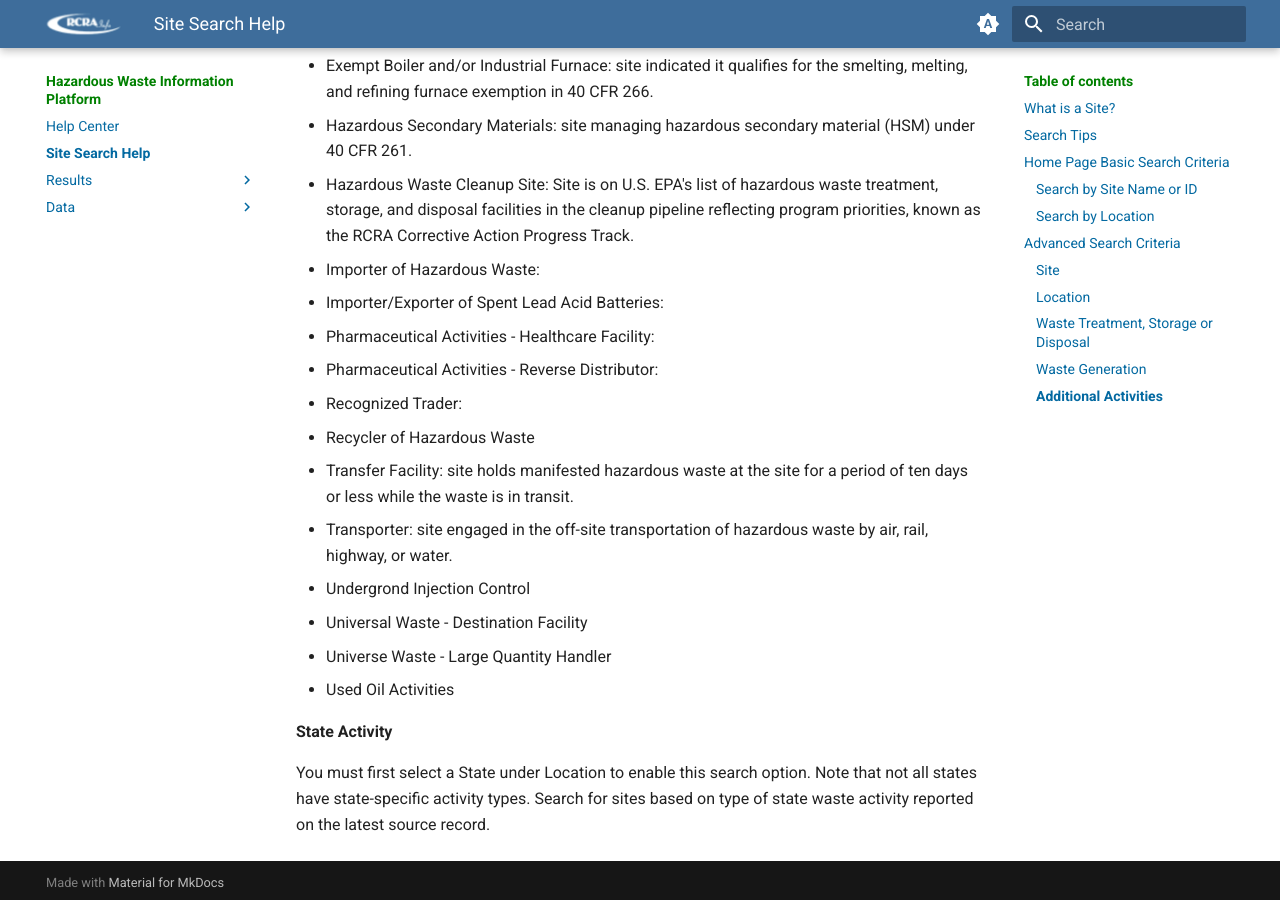
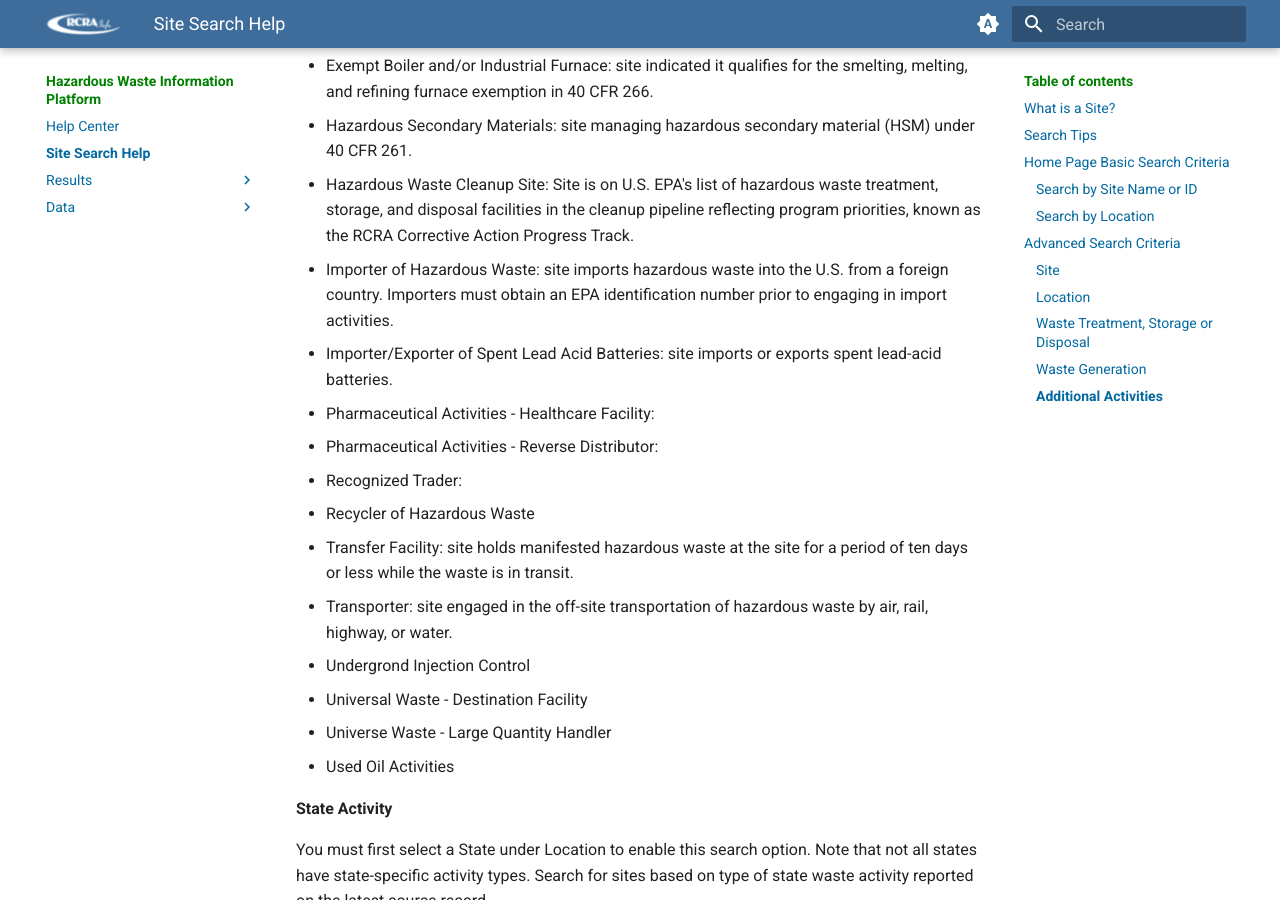
Before and after one commit to furrlori-oss/hwip, an MkDocs documentation site: the page built from docs/search-help.md, in a window 1280 px wide and 900 px high, scrolled down 6152 px. Built offline with MkDocs 1.6.1 and Material for MkDocs 9.7.7, drawn with Linux system fonts in a browser that asks for light colours.

Commit message:
Update search-help.md

```diff
--- a/docs/search-help.md
+++ b/docs/search-help.md
@@ -166,8 +166,8 @@ Search for sites based on type of federal waste activity reported on the latest
 - Exempt Boiler and/or Industrial Furnace: site indicated it qualifies for the smelting, melting, and refining furnace exemption in 40 CFR 266.
 - Hazardous Secondary Materials: site managing hazardous secondary material (HSM) under 40 CFR 261.
 - Hazardous Waste Cleanup Site: Site is on U.S. EPA's list of hazardous waste treatment, storage, and disposal facilities in the cleanup pipeline reflecting program priorities, known as the RCRA Corrective Action Progress Track.
-- Importer of Hazardous Waste:
-- Importer/Exporter of Spent Lead Acid Batteries:
+- Importer of Hazardous Waste: site imports hazardous waste into the U.S. from a foreign country. Importers must obtain an EPA identification number prior to engaging in import activities.
+- Importer/Exporter of Spent Lead Acid Batteries: site imports or exports spent lead-acid batteries.
 - Pharmaceutical Activities - Healthcare Facility:
 - Pharmaceutical Activities - Reverse Distributor:
 - Recognized Trader:
```
